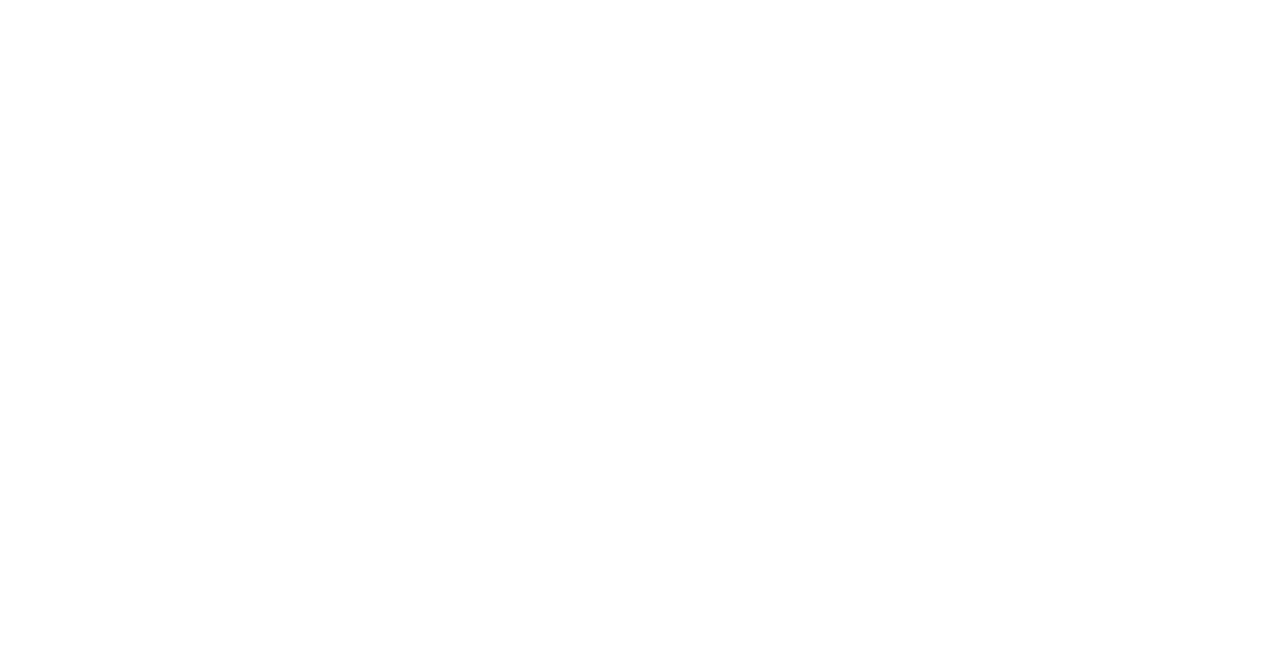
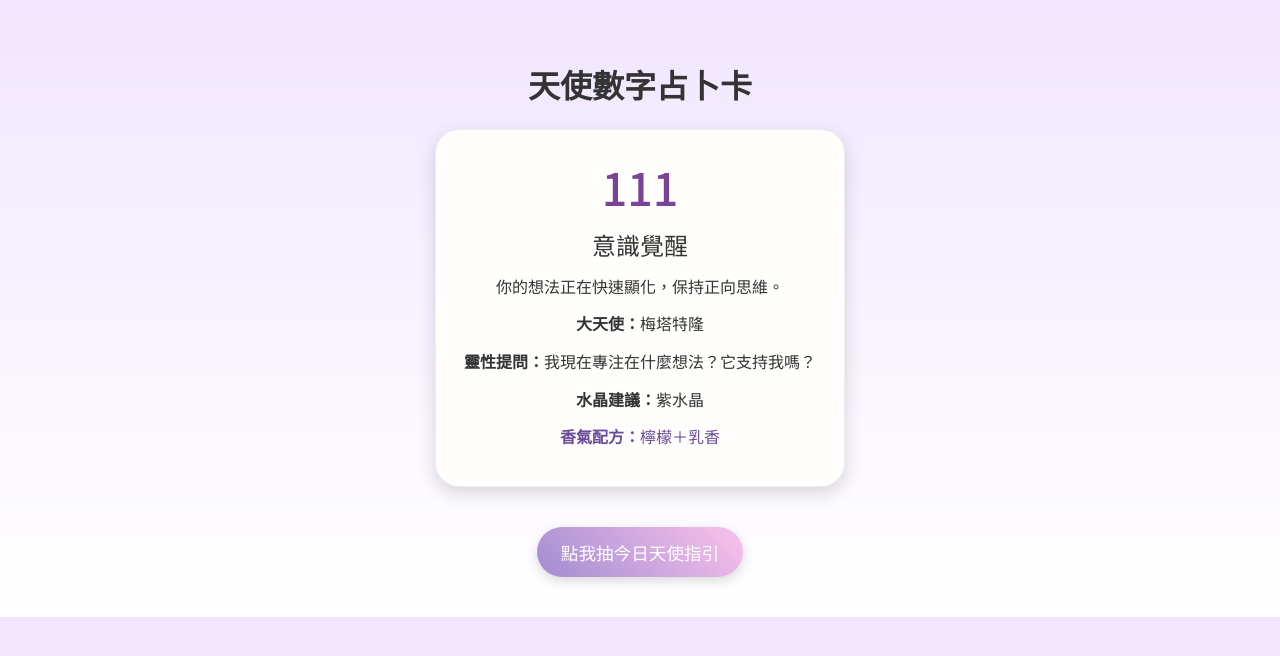
Before and after one commit to MorningTINA/workspaces-morningangel-number-oracle, a plain HTML site: page index.html in a window 1280 px wide. Drawn offline with Linux system fonts and the light colour scheme.

Commit message:
Add files via upload

```diff
--- a/index.html
+++ b/index.html
@@ -1,3 +1,4 @@
+
 <!DOCTYPE html>
 <html lang="zh-Hant">
 <head>
@@ -5,9 +6,106 @@
   <meta name="viewport" content="width=device-width, initial-scale=1.0" />
   <title>天使數字占卜卡</title>
   <link href="https://fonts.googleapis.com/css2?family=Noto+Sans+TC:wght@300;500&display=swap" rel="stylesheet">
-  <!-- CSS + JavaScript omitted for brevity -->
+  <style>
+    body {
+      font-family: 'Noto Sans TC', sans-serif;
+      background: linear-gradient(#f0e6ff, #fff);
+      padding: 2rem;
+      text-align: center;
+      color: #333;
+      transition: background-image 1s ease-in-out;
+    }
+    .card {
+      width: 90%;
+      max-width: 360px;
+      margin: 1rem auto;
+      padding: 1.5rem;
+      border-radius: 1.5rem;
+      box-shadow: 0 6px 18px rgba(0, 0, 0, 0.15);
+      background: #fffefc;
+      border: 1px solid #eee;
+      font-family: 'Noto Sans TC', sans-serif;
+    }
+    .number {
+      font-size: 2.8rem;
+      font-weight: 500;
+      color: #7b4397;
+    }
+    .title {
+      font-size: 1.5rem;
+      margin: 0.5rem 0;
+      font-weight: 500;
+    }
+    .message, .archangel, .question, .crystal, .scent {
+      margin: 0.75rem 0;
+      font-size: 1rem;
+      line-height: 1.6;
+    }
+    .scent {
+      font-weight: 500;
+      color: #6b4c9a;
+    }
+    button {
+      padding: 0.8rem 1.5rem;
+      margin-top: 1.5rem;
+      font-size: 1.1rem;
+      background: linear-gradient(45deg, #a18cd1, #fbc2eb);
+      color: white;
+      border: none;
+      border-radius: 2rem;
+      cursor: pointer;
+      box-shadow: 0 4px 12px rgba(0,0,0,0.15);
+    }
+    button:hover {
+      background: linear-gradient(45deg, #cba3f3, #fdd9f9);
+    }
+    @media (max-width: 480px) {
+      .card {
+        padding: 1rem;
+      }
+      .number {
+        font-size: 2.2rem;
+      }
+    }
+  </style>
 </head>
-<body>
-  <!-- 內容略，將由 Canvas 原始內容完整輸出 -->
+<body id="main-body">
+  <h1>天使數字占卜卡</h1>
+  <div class="card" id="angel-card">
+    <div class="number" id="number">111</div>
+    <div class="title" id="title">意識覺醒</div>
+    <div class="message" id="message">你的想法正在快速顯化，保持正向思維。</div>
+    <div class="archangel" id="archangel"><strong>大天使：</strong>梅塔特隆</div>
+    <div class="question" id="question"><strong>靈性提問：</strong>我現在專注在什麼想法？它支持我嗎？</div>
+    <div class="crystal" id="crystal"><strong>水晶建議：</strong>紫水晶</div>
+    <div class="scent" id="scent"><strong>香氣配方：</strong>檸檬＋乳香</div>
+  </div>
+  <button onclick="drawCard()">點我抽今日天使指引</button>
+  <script>
+    const cards = [
+      { number: "111", title: "意識覺醒", message: "你的想法正在快速顯化，保持正向思維。", archangel: "梅塔特隆", question: "我現在專注在什麼想法？它支持我嗎？", crystal: "紫水晶", scent: "檸檬＋乳香" },
+      { number: "222", title: "合作共振", message: "與他人合作能為你帶來更大力量。", archangel: "哈尼爾", question: "我是否敞開心胸接納他人的幫助？", crystal: "粉晶", scent: "橙花＋雪松" },
+      { number: "333", title: "創造整合", message: "神聖力量與你同在，創造力正在流動。", archangel: "查米爾", question: "我是否正活出我的靈魂天命？", crystal: "藍寶石", scent: "薰衣草＋沒藥" }
+    ];
+    const backgroundImages = {
+      "111": "https://images.unsplash.com/photo-1582034984651-65a773dc9b71?auto=format&fit=crop&w=1200&q=80",
+      "222": "https://images.unsplash.com/photo-1549589239-4381d31fb5a4?auto=format&fit=crop&w=1200&q=80",
+      "333": "https://images.unsplash.com/photo-1532298488760-970ff6decf61?auto=format&fit=crop&w=1200&q=80"
+    };
+    function drawCard() {
+      const randomCard = cards[Math.floor(Math.random() * cards.length)];
+      document.getElementById("number").textContent = randomCard.number;
+      document.getElementById("title").textContent = randomCard.title;
+      document.getElementById("message").textContent = randomCard.message;
+      document.getElementById("archangel").innerHTML = "<strong>大天使：</strong>" + randomCard.archangel;
+      document.getElementById("question").innerHTML = "<strong>靈性提問：</strong>" + randomCard.question;
+      document.getElementById("crystal").innerHTML = "<strong>水晶建議：</strong>" + randomCard.crystal;
+      document.getElementById("scent").innerHTML = "<strong>香氣配方：</strong>" + randomCard.scent;
+      const bg = backgroundImages[randomCard.number];
+      if (bg) {
+        document.getElementById("main-body").style.backgroundImage = `url(${bg})`;
+      }
+    }
+  </script>
 </body>
 </html>
```
